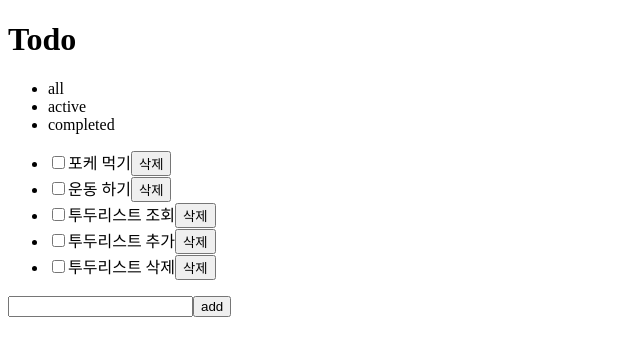
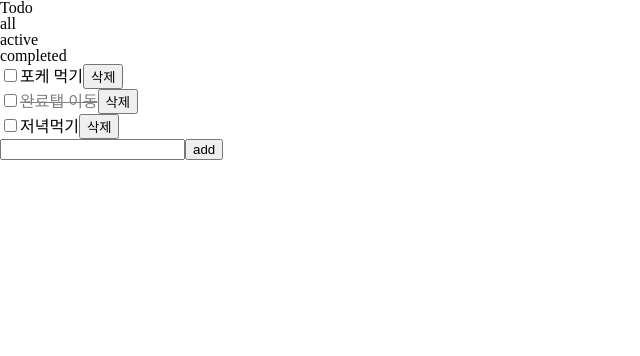
Before and after one commit to annasyun/Todo, a React (Create React App) app: page / in a window 1280 px wide. Shown: the top 356 px of the page, without its empty margins (0-640 px from the left). Built offline with nearby package versions, Linux system fonts and the light colour scheme; data requests are answered from the project's data file.

Commit message:
feat: completed탭 클릭시 completed 리스트 조회

```diff
--- a/db.json
+++ b/db.json
@@ -1,29 +1,19 @@
 {
   "todos": [
     {
+      "content": "포케 먹기",
       "isCompleted": false,
-      "content": "포케 먹기",
       "id": 1
     },
     {
-      "isCompleted": false,
-      "content": "운동 하기",
+      "content": "완료탭 이동",
+      "isCompleted": true,
       "id": 2
     },
     {
       "isCompleted": false,
-      "content": "투두리스트 조회",
-      "id": 4
-    },
-    {
-      "isCompleted": false,
-      "content": "투두리스트 추가",
-      "id": 5
-    },
-    {
-      "content": "투두리스트 삭제",
-      "isCompleted": false,
-      "id": 6
+      "content": "저녁먹기",
+      "id": 3
     }
   ]
 }
--- a/src/App.css
+++ b/src/App.css
@@ -1,3 +1,133 @@
+/* http://meyerweb.com/eric/tools/css/reset/
+   v2.0 | 20110126
+   License: none (public domain)
+*/
+
+html,
+body,
+div,
+span,
+applet,
+object,
+iframe,
+h1,
+h2,
+h3,
+h4,
+h5,
+h6,
+p,
+blockquote,
+pre,
+a,
+abbr,
+acronym,
+address,
+big,
+cite,
+code,
+del,
+dfn,
+em,
+img,
+ins,
+kbd,
+q,
+s,
+samp,
+small,
+strike,
+strong,
+sub,
+sup,
+tt,
+var,
+b,
+u,
+i,
+center,
+dl,
+dt,
+dd,
+ol,
+ul,
+li,
+fieldset,
+form,
+label,
+legend,
+table,
+caption,
+tbody,
+tfoot,
+thead,
+tr,
+th,
+td,
+article,
+aside,
+canvas,
+details,
+embed,
+figure,
+figcaption,
+footer,
+header,
+hgroup,
+menu,
+nav,
+output,
+ruby,
+section,
+summary,
+time,
+mark,
+audio,
+video {
+  margin: 0;
+  padding: 0;
+  border: 0;
+  font-size: 100%;
+  font: inherit;
+  vertical-align: baseline;
+}
+/* HTML5 display-role reset for older browsers */
+article,
+aside,
+details,
+figcaption,
+figure,
+footer,
+header,
+hgroup,
+menu,
+nav,
+section {
+  display: block;
+}
+body {
+  line-height: 1;
+}
+ol,
+ul {
+  list-style: none;
+}
+blockquote,
+q {
+  quotes: none;
+}
+blockquote:before,
+blockquote:after,
+q:before,
+q:after {
+  content: "";
+  content: none;
+}
+table {
+  border-collapse: collapse;
+  border-spacing: 0;
+}
+
 .ir {
   position: absolute;
   clip: rect(0 0 0 0);
--- a/src/App.js
+++ b/src/App.js
@@ -1,11 +1,13 @@
 import { Route, Routes } from "react-router-dom";
 import "./App.css";
-import Todo from "./pages/Todo";
+import AllTodo from "./pages/AllTodo";
+import CompletedTodo from "./pages/CompletedTodo";
 
 function App() {
   return (
     <Routes>
-      <Route path="/" element={<Todo />} />
+      <Route path="/" element={<AllTodo />} />
+      <Route path="/completion" element={<CompletedTodo />} />
     </Routes>
   );
 }
--- a/src/components/ListItem/ListItem.jsx
+++ b/src/components/ListItem/ListItem.jsx
@@ -1,11 +1,16 @@
 import { useState } from "react";
-import { deleteTodosAxios } from "../../api/todos";
+import { deleteTodosAxios, updateTodosAxios } from "../../api/todos";
 import styles from "./ListItem.module.css";
 
 export default function ListItem({ content, id, getTodos, isCompleted }) {
   const [completion, SetCompletion] = useState(isCompleted);
-  const handleCompletion = () => {
+  const handleCompletion = async () => {
     SetCompletion(!completion);
+    await updateTodosAxios(id, {
+      content: content,
+      isCompleted: !completion,
+    });
+    getTodos();
   };
   const handleDelete = async () => {
     const res = await deleteTodosAxios(id);
--- a/src/components/TodoList.jsx
+++ b/src/components/TodoList.jsx
@@ -1,9 +1,15 @@
 import ListItem from "./ListItem/ListItem";
 
-export default function TodoList({ todoList, getTodos }) {
+export default function TodoList({
+  todoList,
+  getTodos,
+  completedTodos,
+  completionPg,
+}) {
   return (
     <ul>
-      {todoList?.map((v) => {
+      {completionPg
+        ? completedTodos?.map((v) => {
             return (
               <ListItem
                 key={v.id}
@@ -11,6 +17,19 @@
                 id={v.id}
                 isCompleted={v.isCompleted}
                 getTodos={getTodos}
+                completedTodos={completedTodos}
+              />
+            );
+          })
+        : todoList?.map((v) => {
+            return (
+              <ListItem
+                key={v.id}
+                content={v.content}
+                id={v.id}
+                isCompleted={v.isCompleted}
+                getTodos={getTodos}
+                completedTodos={completedTodos}
               />
             );
           })}
--- /dev/null
+++ b/src/pages/ActiveTodo.jsx
@@ -0,0 +1,5 @@
+import React from "react";
+
+export default function ActiveTodo() {
+  return <div></div>;
+}
--- a/src/pages/Todo.jsx
+++ b/src/pages/AllTodo.jsx
@@ -3,16 +3,28 @@
 import useInput from "../hooks/useInput";
 import TodoList from "../components/TodoList";
 import NewTodoForm from "../components/NewTodoForm";
+import { useNavigate } from "react-router-dom";
 
-export default function Todo() {
+export default function AllTodo() {
+  const navigate = useNavigate();
+
+  const NavigateToCompletion = () => {
+    // setCompletionPg(true);
+    navigate("/completion");
+  };
+
   const [todoValue] = useInput("");
   const [todoList, setTodoList] = useState();
+  const [completedTodos, setCompletedTodos] = useState([]);
+
 
   const getTodos = async () => {
     const res = await getTodosAxios();
     setTodoList(res.data);
+    setCompletedTodos(res.data.filter((todo) => todo.isCompleted));
   };
   console.log(todoList);
+  console.log(completedTodos);
 
   useEffect(() => {
     getTodos();
@@ -35,12 +47,17 @@
           <ul>
             <li>all</li>
             <li>active</li>
-            <li>completed</li>
+            <li onClick={NavigateToCompletion}>completed</li>
           </ul>
         </nav>
       </header>
       <main>
-        <TodoList todoList={todoList} getTodos={getTodos} />
+        <TodoList
+          todoList={todoList}
+          getTodos={getTodos}
+          // completionPg={completionPg}
+          completedTodos={completedTodos}
+        />
         <NewTodoForm handleSubmit={handleSubmit} todoValue={todoValue} />
       </main>
     </>
--- /dev/null
+++ b/src/pages/CompletedTodo.jsx
@@ -0,0 +1,28 @@
+import React, { useEffect, useState } from "react";
+import { getTodosAxios } from "../api/todos";
+import TodoList from "../components/TodoList";
+
+export default function CompletedTodo() {
+  const [completedTodos, setCompletedTodos] = useState([]);
+  const [completionPg, setCompletionPg] = useState(true);
+
+  const getTodos = async () => {
+    const res = await getTodosAxios();
+    setCompletedTodos(res.data.filter((todo) => todo.isCompleted));
+  };
+  useEffect(() => {
+    getTodos();
+  }, []);
+
+  console.log(completedTodos);
+  return (
+    <div>
+      완료됐당!
+      <TodoList
+        getTodos={getTodos}
+        completedTodos={completedTodos}
+        completionPg={completionPg}
+      />
+    </div>
+  );
+}
```
Lines whose indentation alone changed are shown as unchanged.
